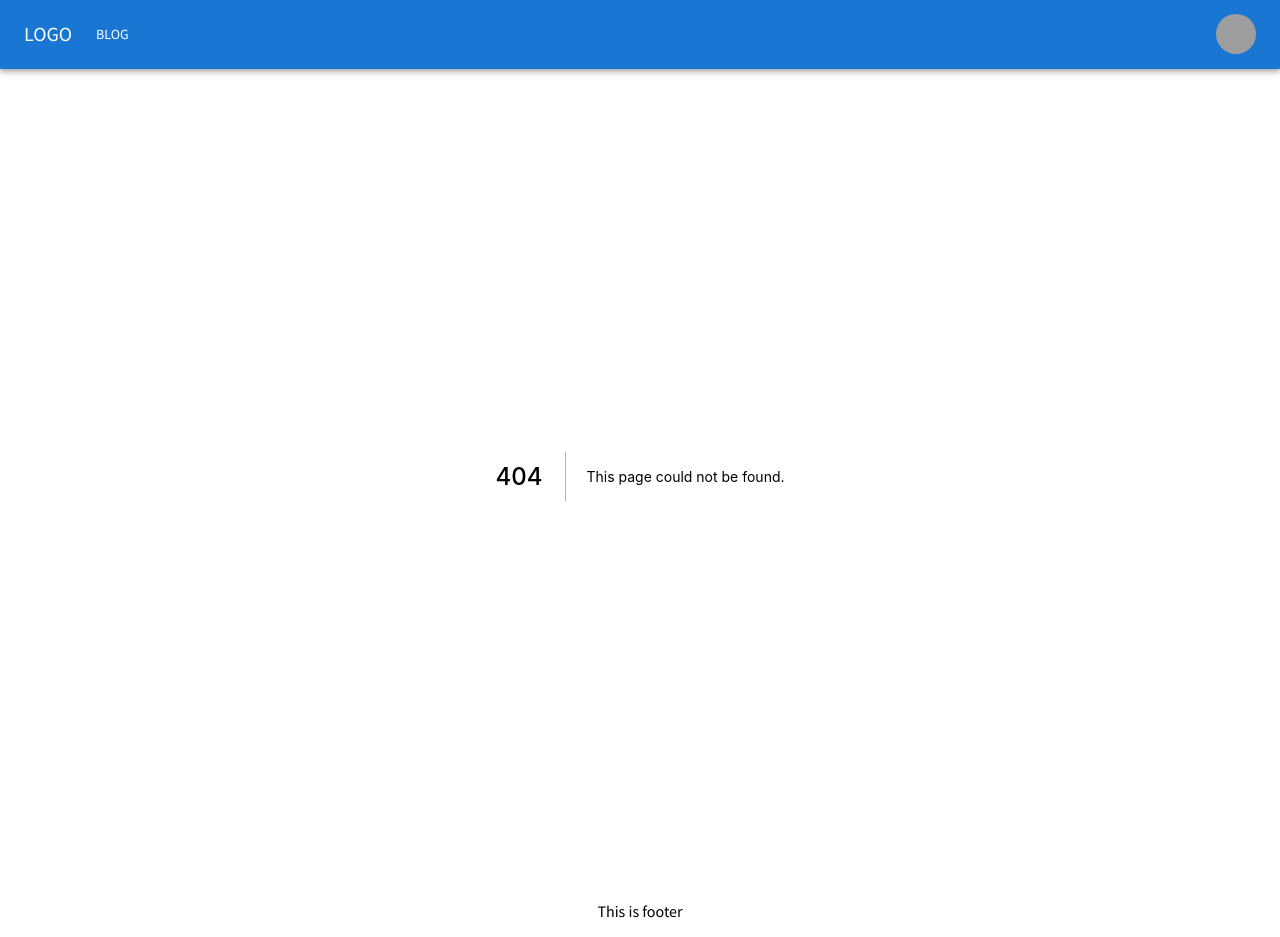
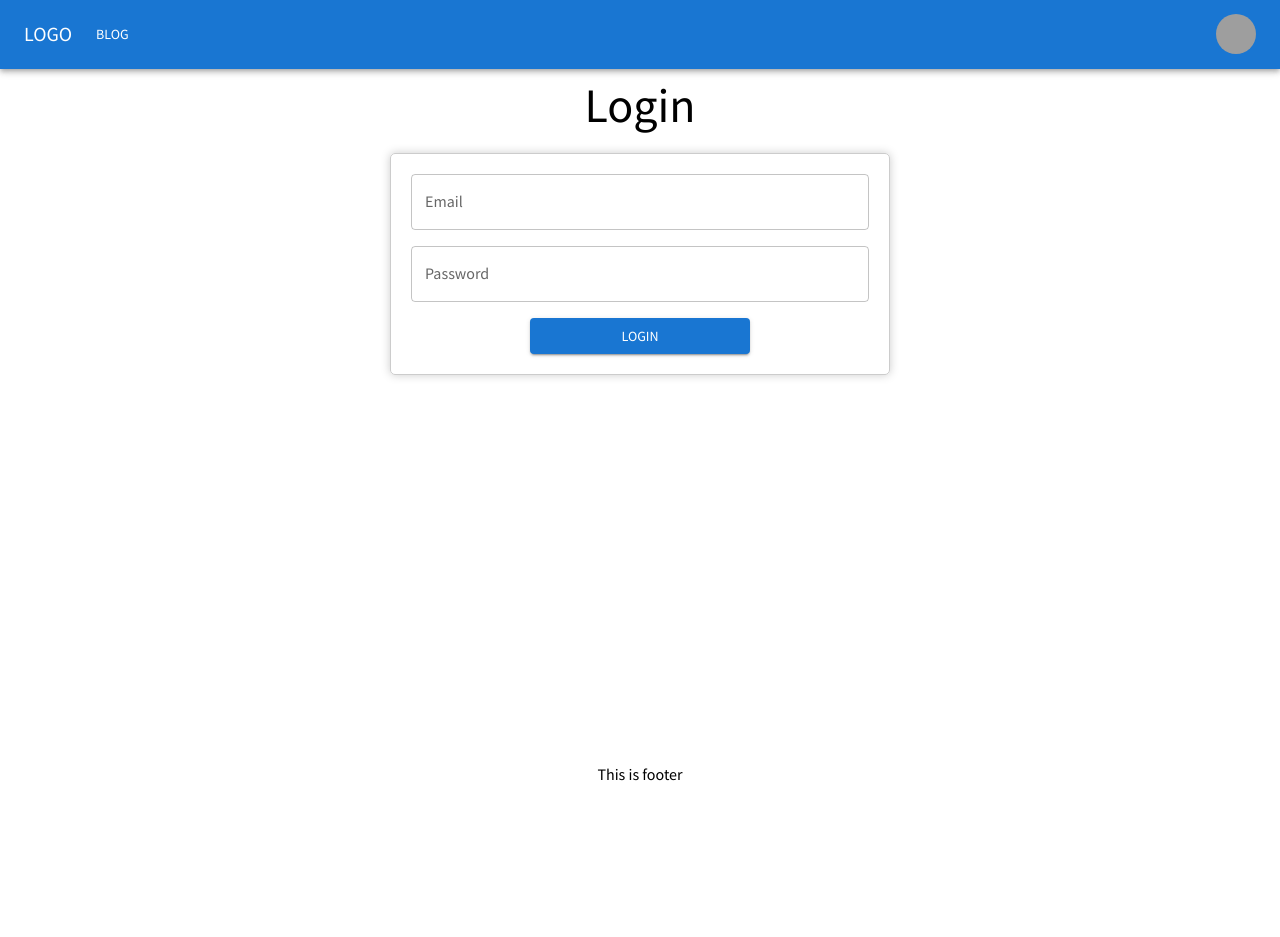
Before and after one commit to IMZihad21/NextJSTrial, a Next.js app: page /auth in a window 1280 px wide. Before the commit this address had no page. After the commit the page ends 800 px from the top, so only its background shows below. Built offline with nearby package versions, Linux system fonts and the light colour scheme; grey boxes are pictures that could not be loaded.

Commit message:
Added login functionality with jwt
Signed-off-by: Mofajjal Rasul <mofajjal.techforing@gmail.com>

```diff
--- /dev/null
+++ b/components/Login.js
@@ -0,0 +1,102 @@
+import { Box, Button, TextField, Typography } from '@mui/material'
+import React from 'react'
+import { useForm } from 'react-hook-form';
+import Router from 'next/router';
+import Cookies from 'js-cookie';
+
+export default function Login() {
+    const { register, handleSubmit, formState: { errors } } = useForm();
+    const handleLogin = data => {
+        const loginAPI = `${window.location.origin}/api/auth/login`;
+        fetch(loginAPI, {
+            method: 'POST',
+            headers: {
+                'Content-Type': 'application/json',
+            },
+            body: JSON.stringify(data),
+        })
+            .then(res => res.json())
+            .then(res => {
+                Cookies.set('token', res.token)
+                Router.push('/')
+            })
+    }
+
+    return (
+        <Box>
+            <Typography
+                component='h3'
+                variant='h3'
+                sx={{
+                    textAlign: "center"
+                }}
+            >
+                Login
+            </Typography>
+            <Box
+                component='form'
+                onSubmit={handleSubmit(handleLogin)}
+                sx={{
+                    display: "flex",
+                    flexDirection: "column",
+                    justifyContent: "center",
+                    alignItems: "center",
+                    gap: 2,
+                    margin: "auto",
+                    width: "50%",
+                    maxWidth: "500px",
+                    marginTop: "20px",
+                    padding: "20px",
+                    border: "1px solid #ccc",
+                    borderRadius: "5px",
+                    boxShadow: "0px 0px 10px #ccc",
+                }}
+            >
+                <TextField
+                    id="email"
+                    label="Email"
+                    sx={{
+                        width: "100%",
+                    }}
+                    {...register("email", {
+                        required: {
+                            value: true,
+                            message: "You must enter an email"
+                        },
+                        pattern: {
+                            value: /^[A-Z0-9._%+-]+@[A-Z0-9.-]+\.[A-Z]{2,}$/i,
+                            message: "Provide a valid email address"
+                        }
+                    })}
+                    error={Boolean(errors.email)}
+                    helperText={errors.email?.message}
+                />
+                <TextField
+                    id="password"
+                    label="Password"
+                    type="password"
+                    sx={{
+                        width: "100%",
+                    }}
+                    {...register("password", {
+                        required: {
+                            value: true,
+                            message: "You must enter your password"
+                        },
+                        pattern: {
+                            value: /^(?=.*\p{Ll})(?=.*\p{Lu})(?=.*[\d|@#$!%*?&])[\p{L}\d@#$!%*?&]{8,96}$/gmu,
+                            message: "Password must be at least 8 characters, uppercase, lowercase and digit or symbol"
+                        },
+                        // pattern: /^(?=.*\p{Ll})(?=.*\p{Lu})(?=.*[\d|@#$!%*?&])[\p{L}\d@#$!%*?&]{8,96}$/,
+                    })}
+
+                    error={Boolean(errors.password)}
+                    helperText={errors.password?.message}
+                />
+                <Button variant='contained' type='submit' sx={{ px: "20%" }} >
+                    Login
+                </Button>
+            </Box>
+        </Box>
+    )
+}
--- a/package.json
+++ b/package.json
@@ -13,6 +13,9 @@
     "@emotion/styled": "^11.8.1",
     "@mui/icons-material": "^5.5.1",
     "@mui/material": "^5.5.3",
+    "bcryptjs": "^2.4.3",
+    "js-cookie": "^3.0.1",
+    "jsonwebtoken": "^8.5.1",
     "mongoose": "^6.2.8",
     "next": "12.1.1",
     "react": "17.0.2",
--- /dev/null
+++ b/pages/auth.js
@@ -0,0 +1,11 @@
+import { Box } from '@mui/material'
+import React from 'react'
+import Login from '../components/Login'
+
+export default function Auth() {
+    return (
+        <Box>
+            <Login />
+        </Box>
+    )
+}
```
Also changed, not shown: pages/api/auth/login.js (added, +43 -0 lines), pages/index.js (+8 -5 lines), utils/auth.js (added, +32 -0 lines), 1 other file (tests, documents, lock files or other folders).
